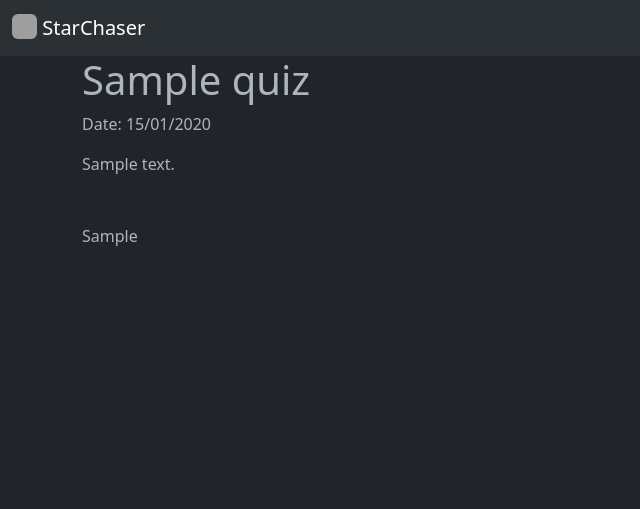
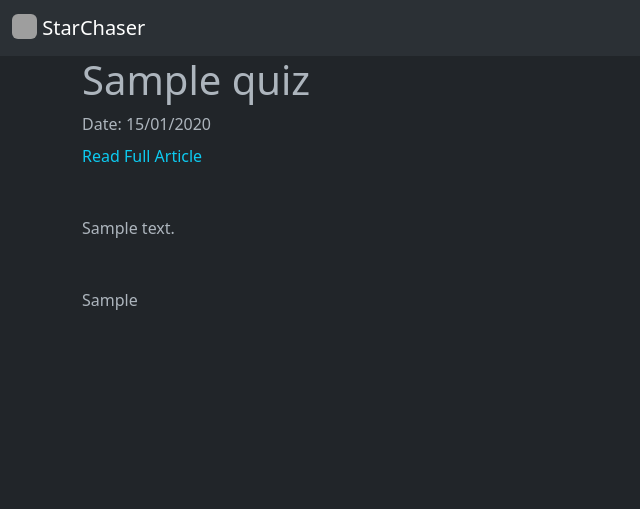
Before and after one commit to louiskwt/starchaser-portal, a Django app: a page that uses templates/quiz/quiz-page.html in a window 1280 px wide. Shown: the top 509 px of the page, without its empty margins (0-640 px from the left). Run offline with Django 4.2, Linux system fonts and the light colour scheme; tables that the repository leaves empty hold one stand-in row (values such as "Sample post"); parts of the project's set-up code (start-up, migrations or seed data) failed here and were passed over; grey boxes are pictures that could not be loaded.

Commit message:
updated quiz page style

```diff
--- a/templates/quiz/quiz-page.html
+++ b/templates/quiz/quiz-page.html
@@ -10,11 +10,15 @@
 
 {% block content %}
 <h1>{{ quiz.title }}</h1>
-<div class="mb-3">
+<div class="mb-3 d-flex flex-column">
     <span>Date: {{ quiz.created_at|date:"d/m/Y" }}</span>
+    <a class="mt-2 link-info text-decoration-none" href="{{ quiz.source }}">Read Full Article</a>
 </div>
 
-{{ quiz.content|md }}
+<div class="mt-5">
+    {{ quiz.content|md }}
+</div>
+
 
 <div class="mt-5">{{ quiz.vocab_list|md }}</div>
 
```
